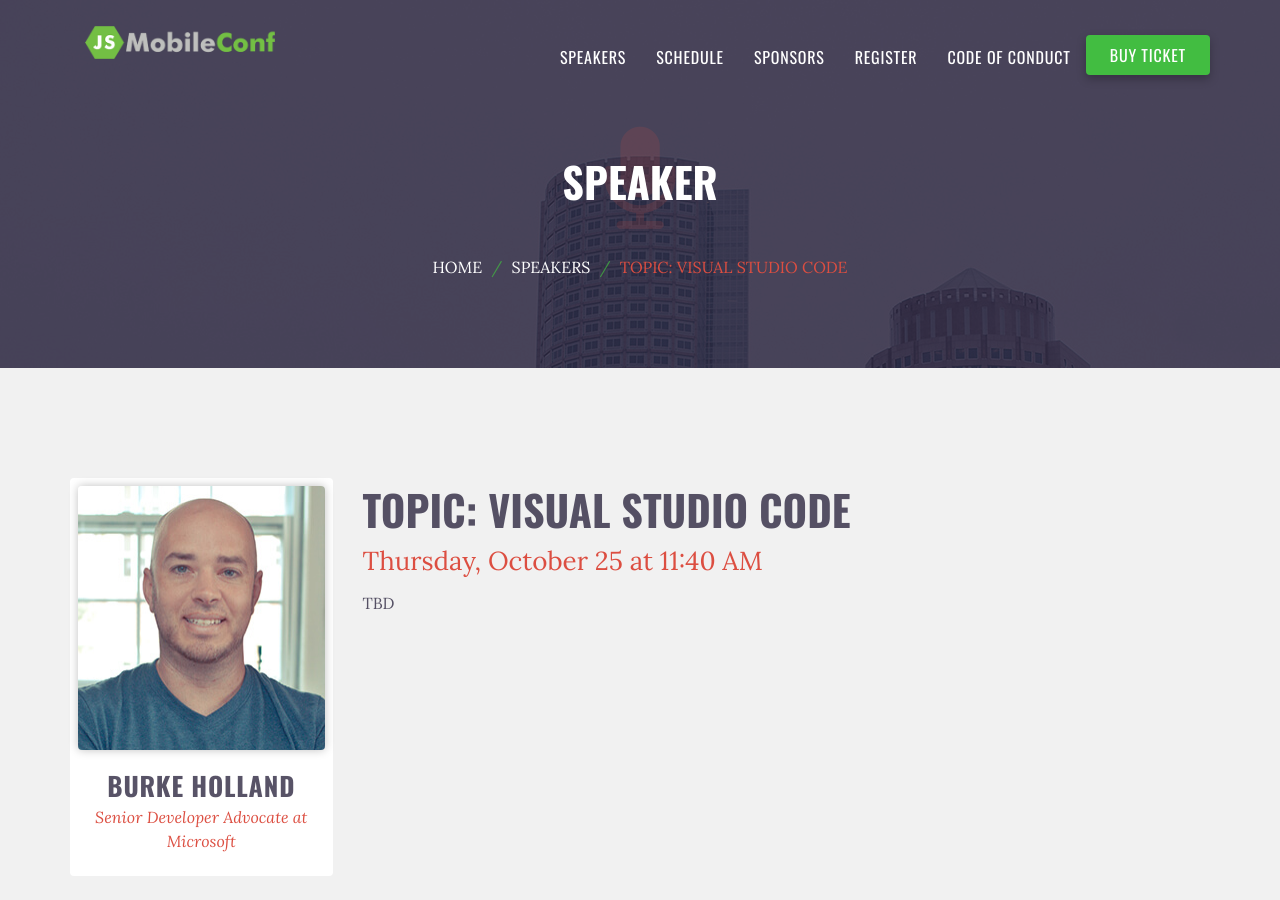
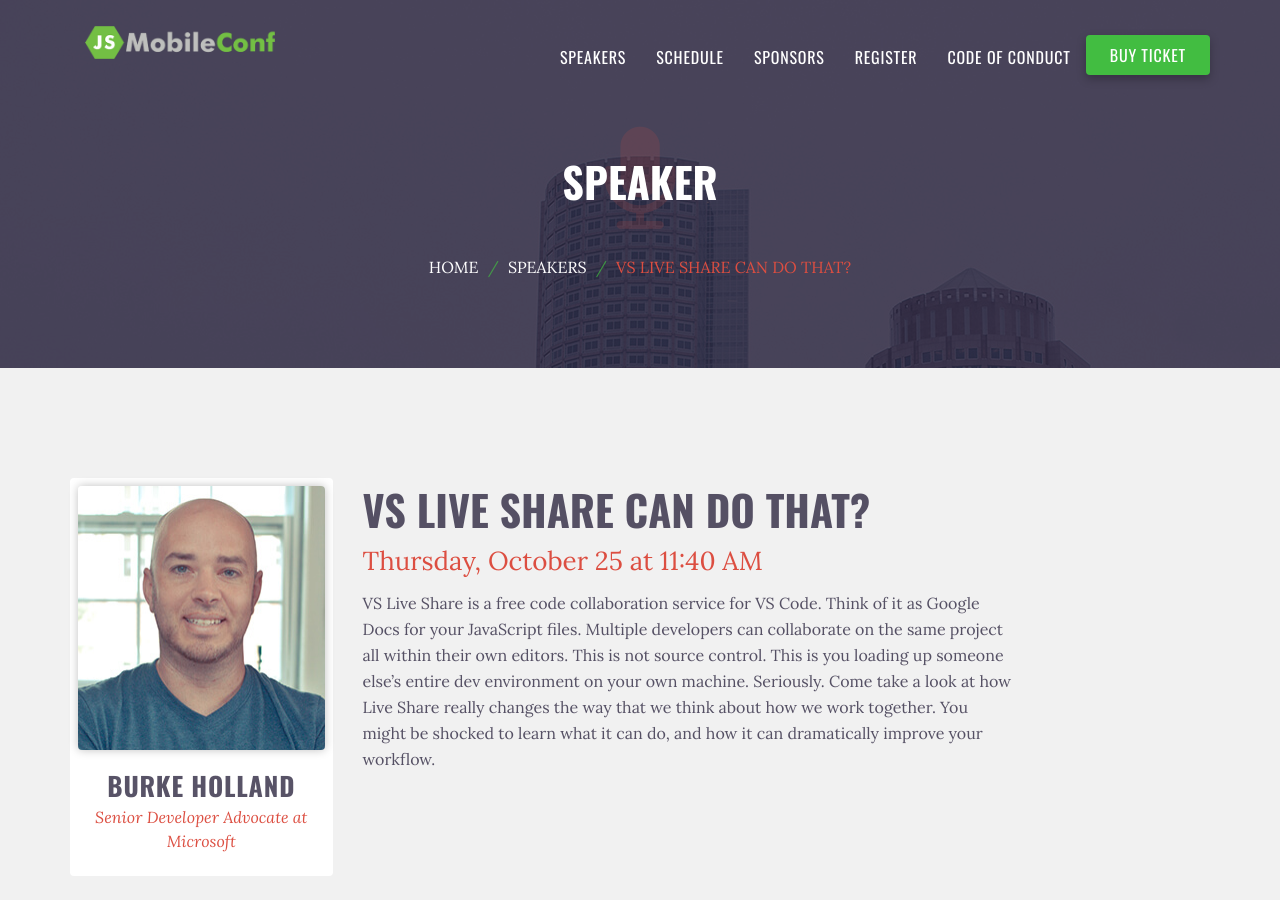
Before and after one commit to remotesynth/jsMobileConf, a Jekyll site: the page built from schedule/session-day1-track1-2.md, in a window 1280 px wide and 900 px high. Built offline with Jekyll 4.4.1, drawn with Linux system fonts in a browser that asks for light colours.

Commit message:
burke's session

```diff
--- a/schedule/session-day1-track1-2.md
+++ b/schedule/session-day1-track1-2.md
@@ -1,12 +1,12 @@
 ---
 layout: session
-title: "Topic: Visual Studio Code"
+title: "VS Live Share Can Do That?"
 speaker-last-name: Holland
 day: 1
 track: 1
 session: 2
 start-time: "11:40 AM"
-short-description: "TBD"
+short-description: "Come take a look at how VS Live Share really changes the way that we think about how we work together."
 ---
 
-TBD
+VS Live Share is a free code collaboration service for VS Code. Think of it as Google Docs for your JavaScript files. Multiple developers can collaborate on the same project all within their own editors. This is not source control. This is you loading up someone else’s entire dev environment on your own machine. Seriously. Come take a look at how Live Share really changes the way that we think about how we work together. You might be shocked to learn what it can do, and how it can dramatically improve your workflow.
```
